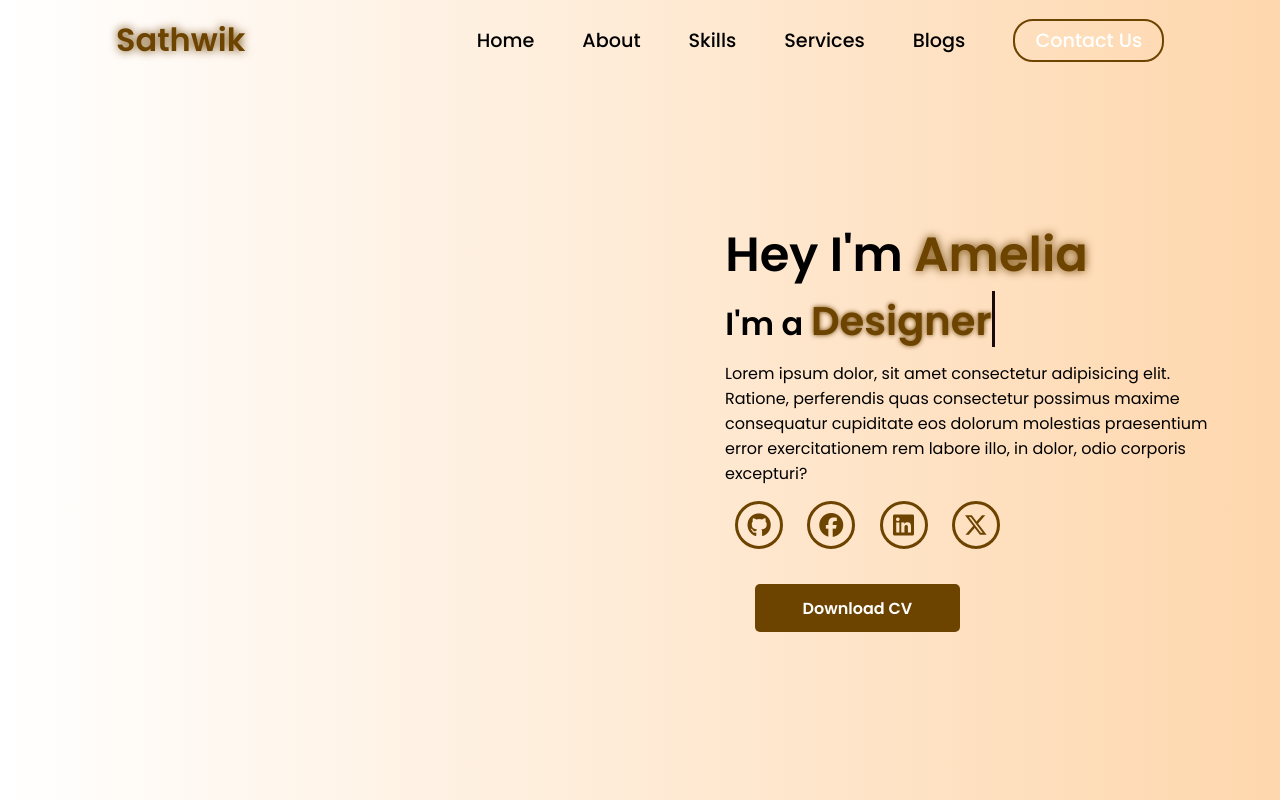
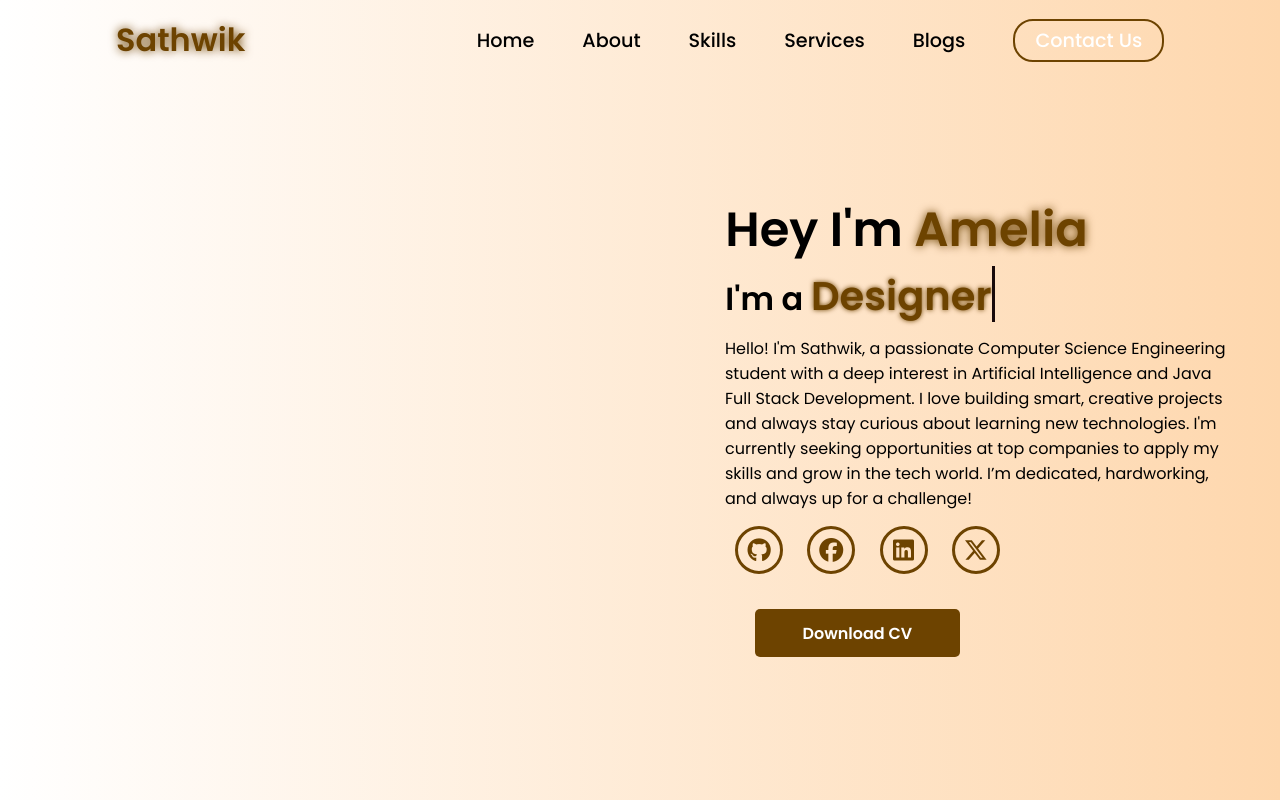
Before and after one commit to psathwik-AIML/portfolio, a plain HTML site: page sathwik portfolio.html in a window 1280 px wide. Drawn offline with nearby package versions, Linux system fonts and the light colour scheme.

Commit message:
Update sathwik portfolio.html

```diff
--- a/sathwik portfolio.html
+++ b/sathwik portfolio.html
@@ -44,7 +44,9 @@
                 <div class="content">
                     <h1 data-aos="fade-left" data-aos-duration="1000" data-aos-delay="800">Hey I'm <span>Amelia</span></h1>
                     <div class="typewriter" data-aos="fade-right" data-aos-duration="1000" data-aos-delay="900">I'm a <span></span></div>
-                    <p data-aos="flip-up" data-aos-duration="1000" data-aos-delay="1000">Lorem ipsum dolor, sit amet consectetur adipisicing elit. Ratione, perferendis quas consectetur possimus maxime consequatur cupiditate eos dolorum molestias praesentium error exercitationem rem labore illo, in dolor, odio corporis excepturi?</p>
+                    <p data-aos="flip-up" data-aos-duration="1000" data-aos-delay="1000">Hello! I'm Sathwik, a passionate Computer Science Engineering student with a deep interest in Artificial Intelligence and Java Full Stack Development. I love building smart, creative projects and always stay curious about learning new technologies.
+
+I'm currently seeking opportunities at top companies to apply my skills and grow in the tech world. I’m dedicated, hardworking, and always up for a challenge!</p>
                     <div class="social-links" data-aos="flip-down" data-aos-duration="1000" data-aos-delay="1200">
                         <a href="#" ><i class="fa-brands fa-github"></i></a>
                         <a href="#"><i class="fa-brands fa-facebook"></i></a>
```
